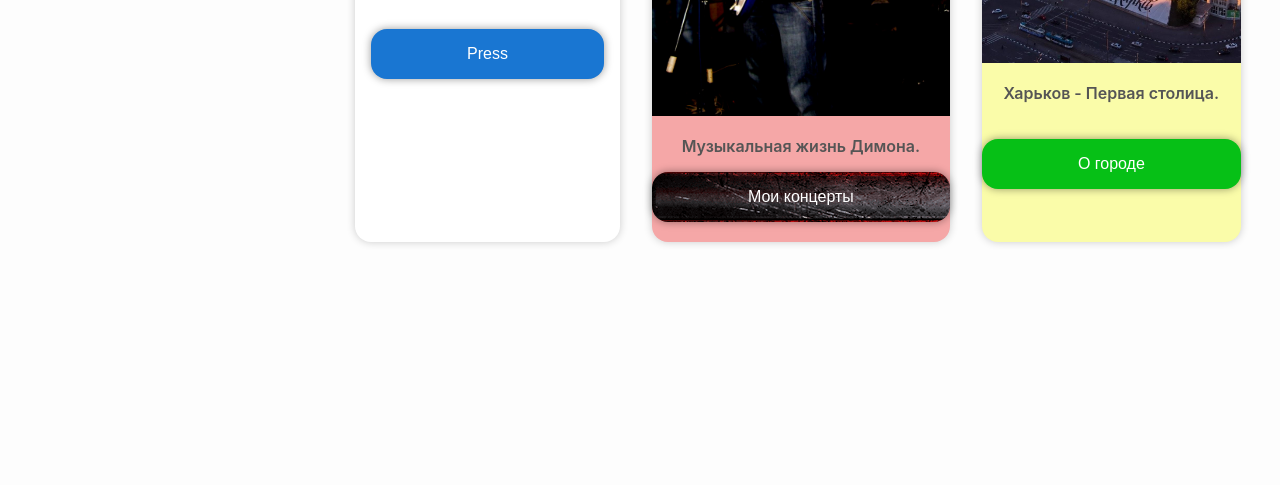
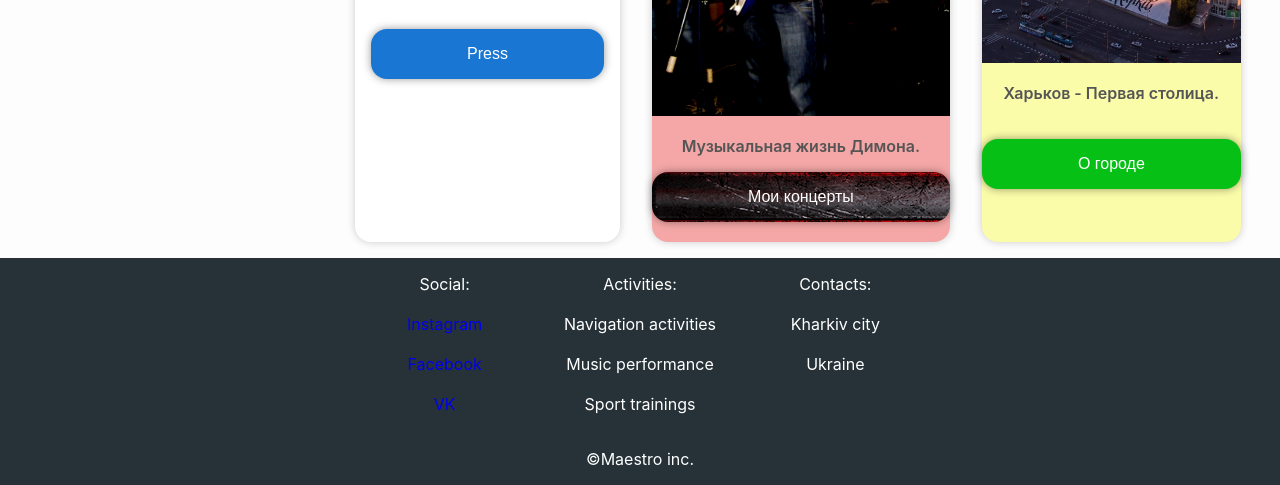
Before and after one commit to Maestrotel/Les-1, a plain HTML site: page about.html in a window 1280 px wide. Shown: the part 1128-1613 px from the top of the page. Before the commit the page ends 1386 px from the top, so only its background shows below. Drawn offline with Linux system fonts and the light colour scheme.

Commit message:
last updates and corrections

```diff
--- a/about.html
+++ b/about.html
@@ -80,5 +80,42 @@
       </div>
     </div>
   </div>
+  <footer>
+    <div class="container">
+      <div class="footer-items">
+        <div class="social">
+          <p>Social:</p>
+            <br/>
+          <p><a href="https://www.instagram.com/maestro0704/">Instagram</a></p>
+            <br/>
+          <p><a href="https://www.facebook.com/dima.telechkun">Facebook</a></p>
+            <br/>
+          <p><a href="https://vk.com/dmitry_telechkun">VK</a></p>
+        </div>
+        <div class="links">
+          <p>Activities:</p>
+            <br/>
+          <p>Navigation activities</p>
+            <br/>
+          <p>Music performance</p>
+            <br/>
+          <p>Sport trainings</p>
+        </div>
+        <div class="contacts">
+          <p>Contacts:</p>
+            <br/>
+          <p>Kharkiv city</p>
+           <br/>
+          <p>Ukraine</p>
+        </div>
+      </div>
+      <div class="copyright">
+        &copy;Maestro inc.
+      </div>
+    </div>
+  </footer>
+  <script>
+    addCss('footer')
+  </script>
 </body>
 </html>
--- a/assets/styles/main.css
+++ b/assets/styles/main.css
@@ -97,7 +97,15 @@ a {
   transition: .3s;
 }
 
-.card:hover {
+.card-wedding:hover {
+  transform: scale(1.1);
+}
+
+.card-guitar:hover {
+  transform: scale(1.1);
+}
+
+.card-city:hover {
   transform: scale(1.1);
 }
 
```
